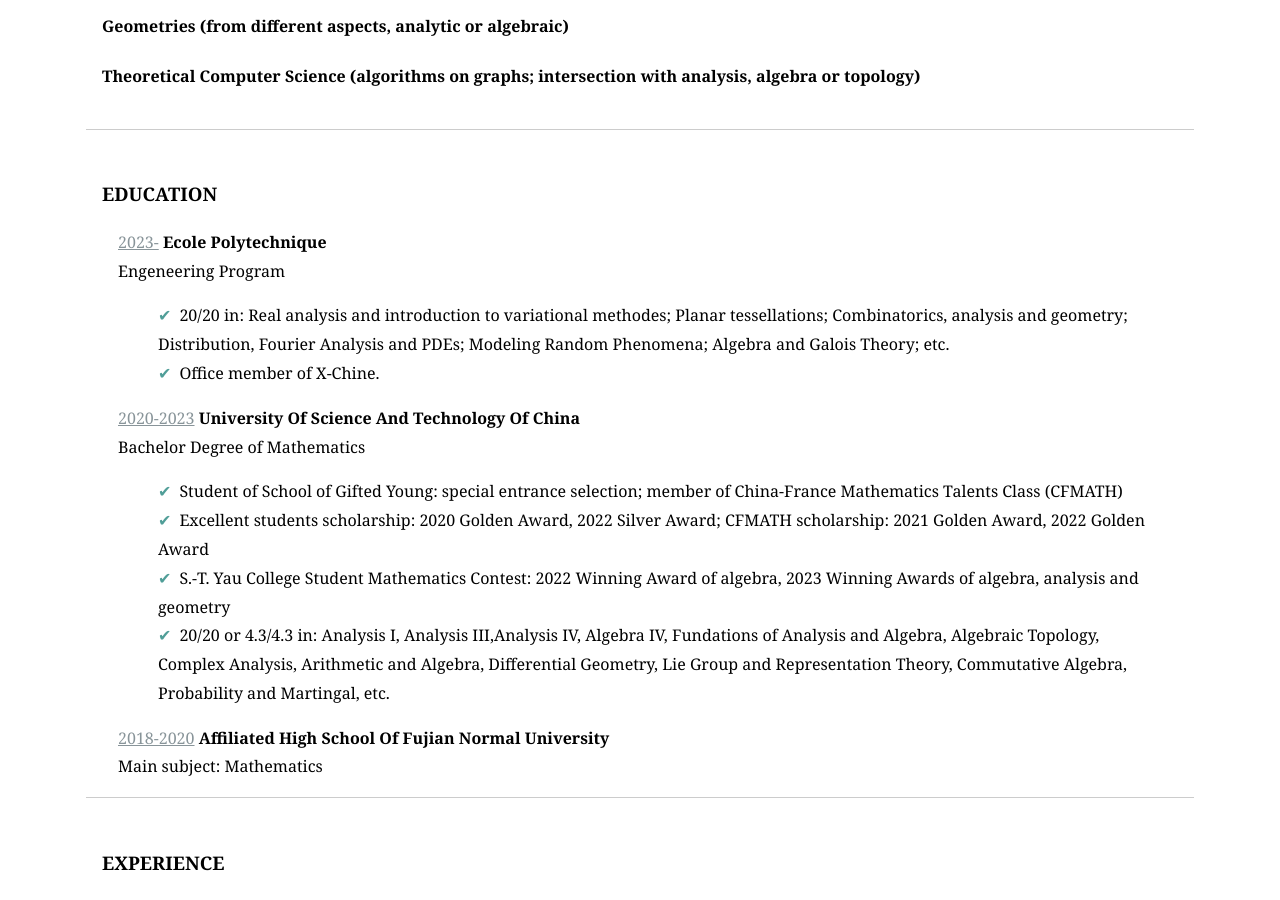
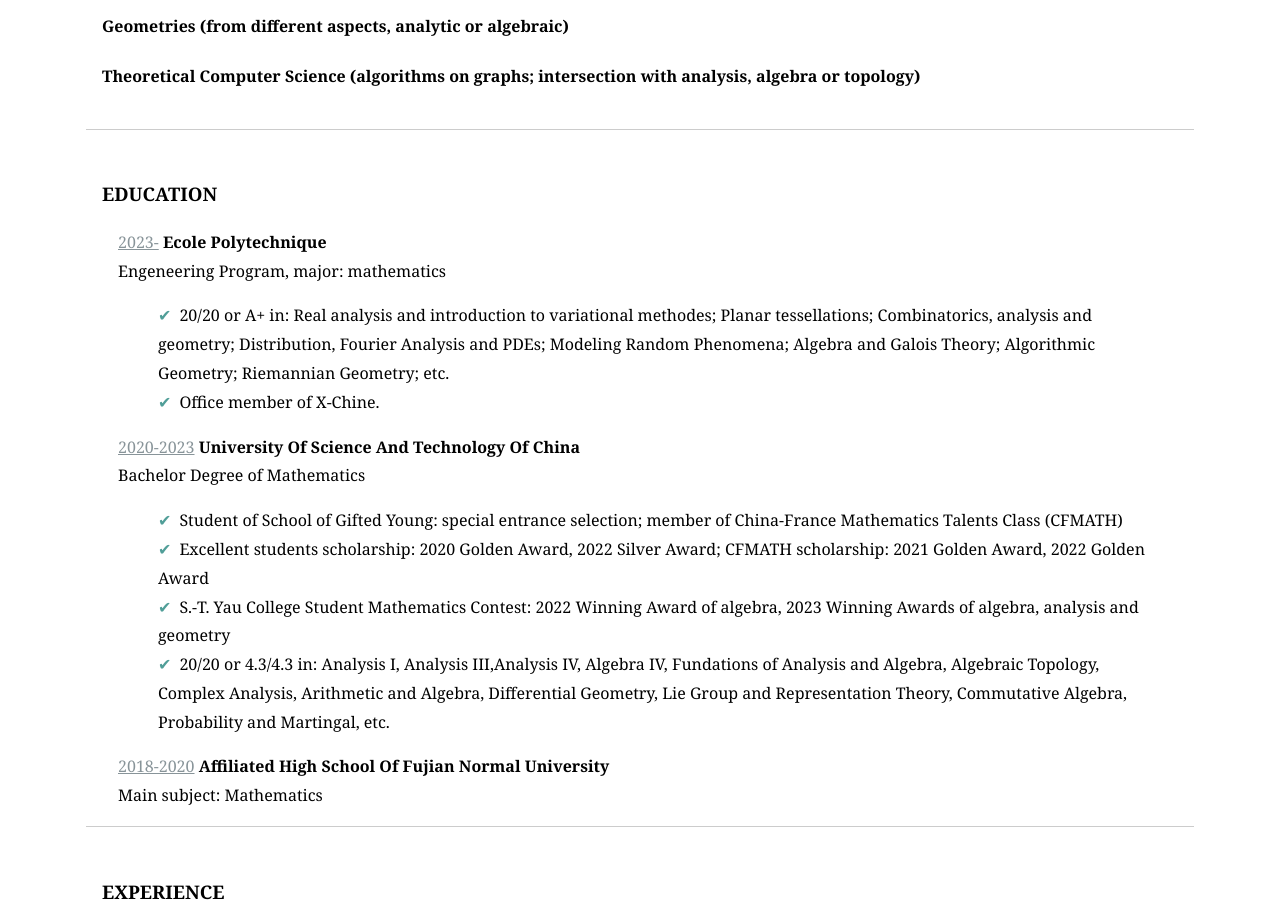
Before and after one commit to XiaoweiYEXavier/XiaoweiYEXavier.github.io, a Jekyll site: the page CV/index.html, which Jekyll copies as it is, in a window 1280 px wide and 900 px high, scrolled down 476 px. Built offline with Jekyll 4.4.1, drawn with Linux system fonts in a browser that asks for light colours; nearby versions of some CDN libraries; some web fonts are replaced.

Commit message:
Update index.html

```diff
--- a/CV/index.html
+++ b/CV/index.html
@@ -41,10 +41,10 @@
           <span>2023-</span> <strong>Ecole Polytechnique</strong>
         </div>
         <div class="descrition">
-          Engeneering Program
+          Engeneering Program, major: mathematics
         </div>
         <ul class="job-description">
-            <li>20/20 in: Real analysis and introduction to variational methodes; Planar tessellations; Combinatorics, analysis and geometry; Distribution, Fourier Analysis and PDEs; Modeling Random Phenomena; Algebra and Galois Theory; etc. </li>
+            <li>20/20 or A+ in: Real analysis and introduction to variational methodes; Planar tessellations; Combinatorics, analysis and geometry; Distribution, Fourier Analysis and PDEs; Modeling Random Phenomena; Algebra and Galois Theory; Algorithmic Geometry; Riemannian Geometry; etc. </li>
 	    <li>Office member of X-Chine. </li>
           </ul>
       </article>
```
